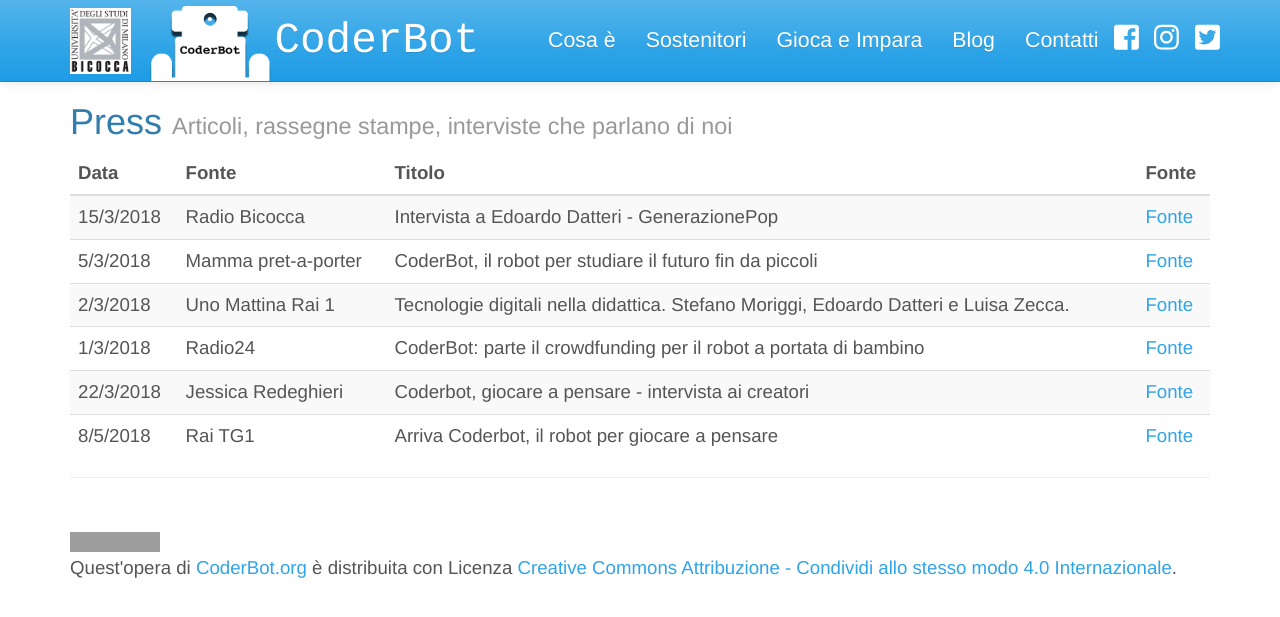
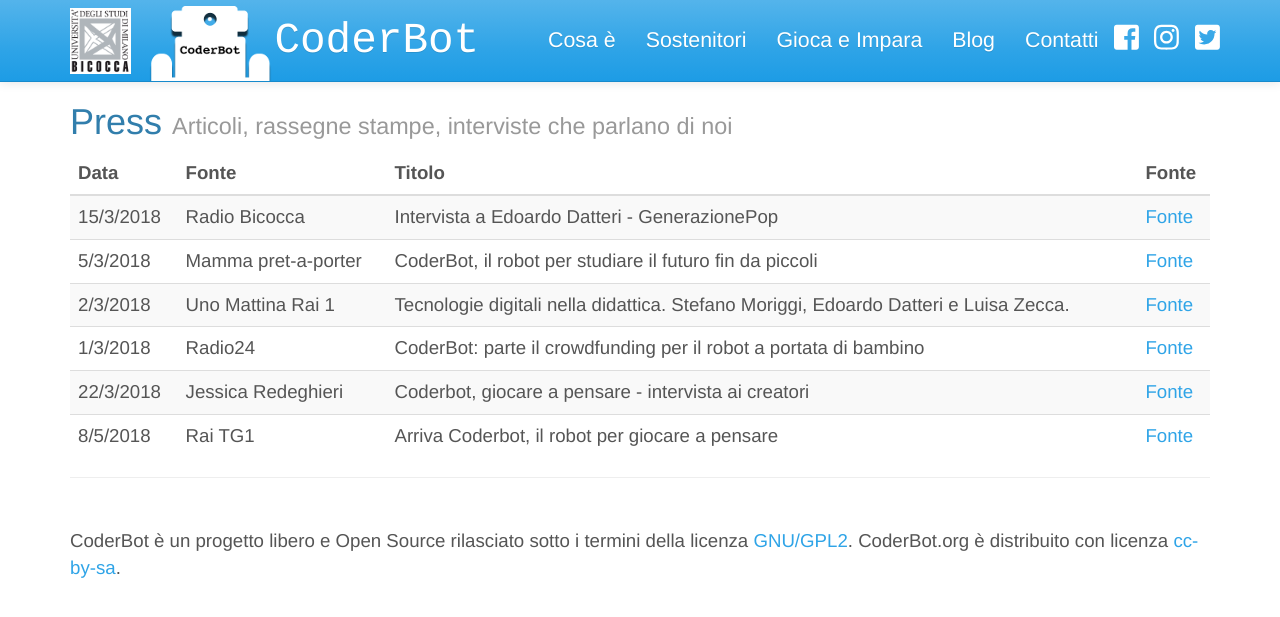
Before and after one commit to CoderBotOrg/website, a Jekyll site: the page built from it/press.html, in a window 1280 px wide. Shown: the top 617 px of the page. Built offline with Jekyll 4.4.1, drawn with Linux system fonts in a browser that asks for light colours; nearby versions of some CDN libraries; grey boxes are pictures that could not be loaded.

Commit message:
Add software license

```diff
--- a/_includes/it/footer.html
+++ b/_includes/it/footer.html
@@ -2,7 +2,7 @@
 <footer class="site-footer">
             <div class="row">
                 <div class="col-lg-12">
-                <a rel="license" href="http://creativecommons.org/licenses/by-sa/4.0/"><img alt="Licenza Creative Commons" style="border-width:0" src="https://i.creativecommons.org/l/by-sa/4.0/88x31.png" /></a><br />Quest'opera di <a xmlns:cc="http://creativecommons.org/ns#" href="http://coderbot.org" property="cc:attributionName" rel="cc:attributionURL">CoderBot.org</a> è distribuita con Licenza <a rel="license" href="http://creativecommons.org/licenses/by-sa/4.0/">Creative Commons Attribuzione - Condividi allo stesso modo 4.0 Internazionale</a>.
+                CoderBot è un progetto libero e Open Source rilasciato sotto i termini della licenza <a href="https://raw.githubusercontent.com/CoderBotOrg/coderbot/master/LICENSE.txt">GNU/GPL2</a>. CoderBot.org è distribuito con licenza <a href="http://creativecommons.org/licenses/by-sa/4.0/">cc-by-sa</a>.
                 </div>
             </div>
 </footer>
```
